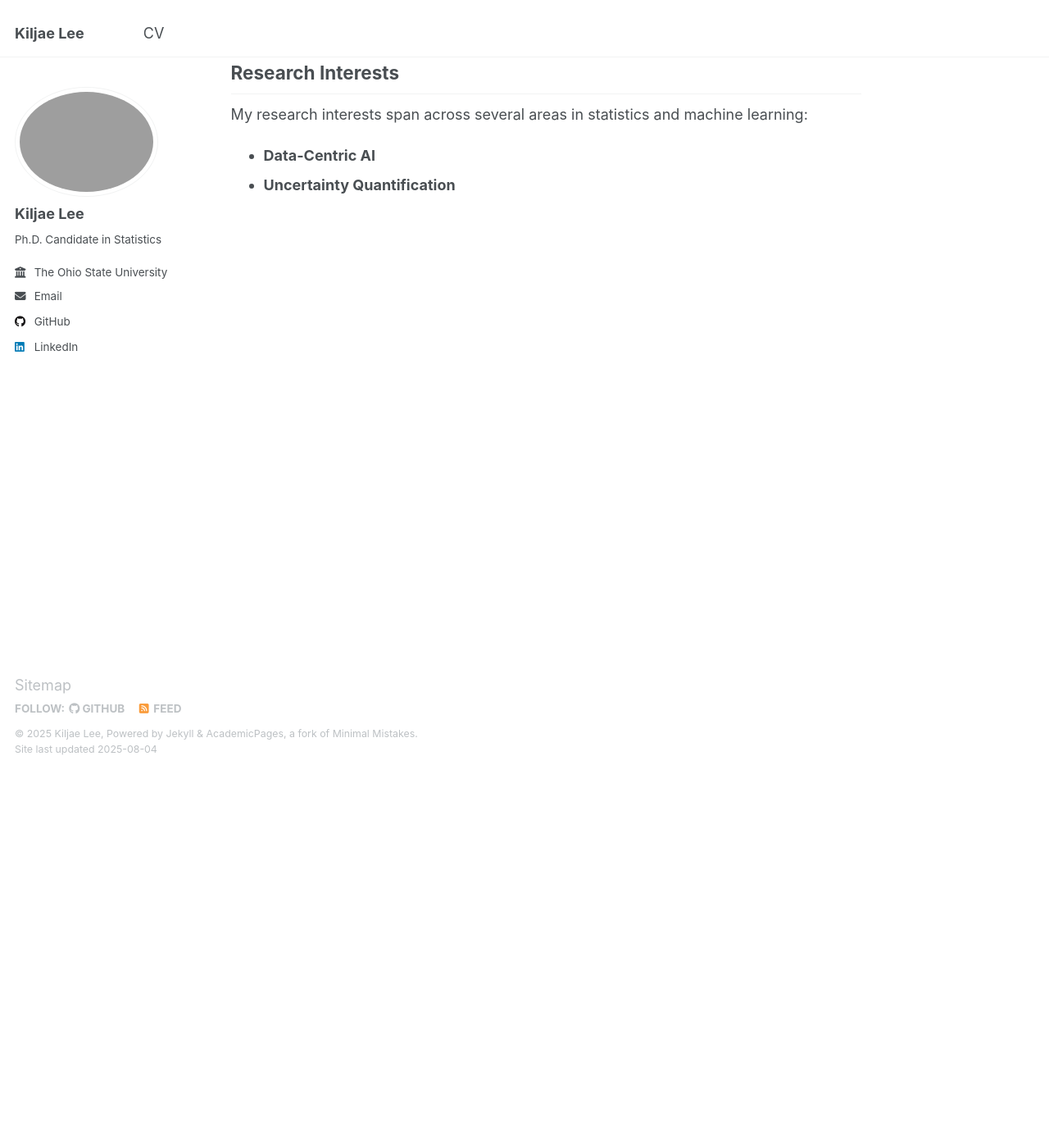
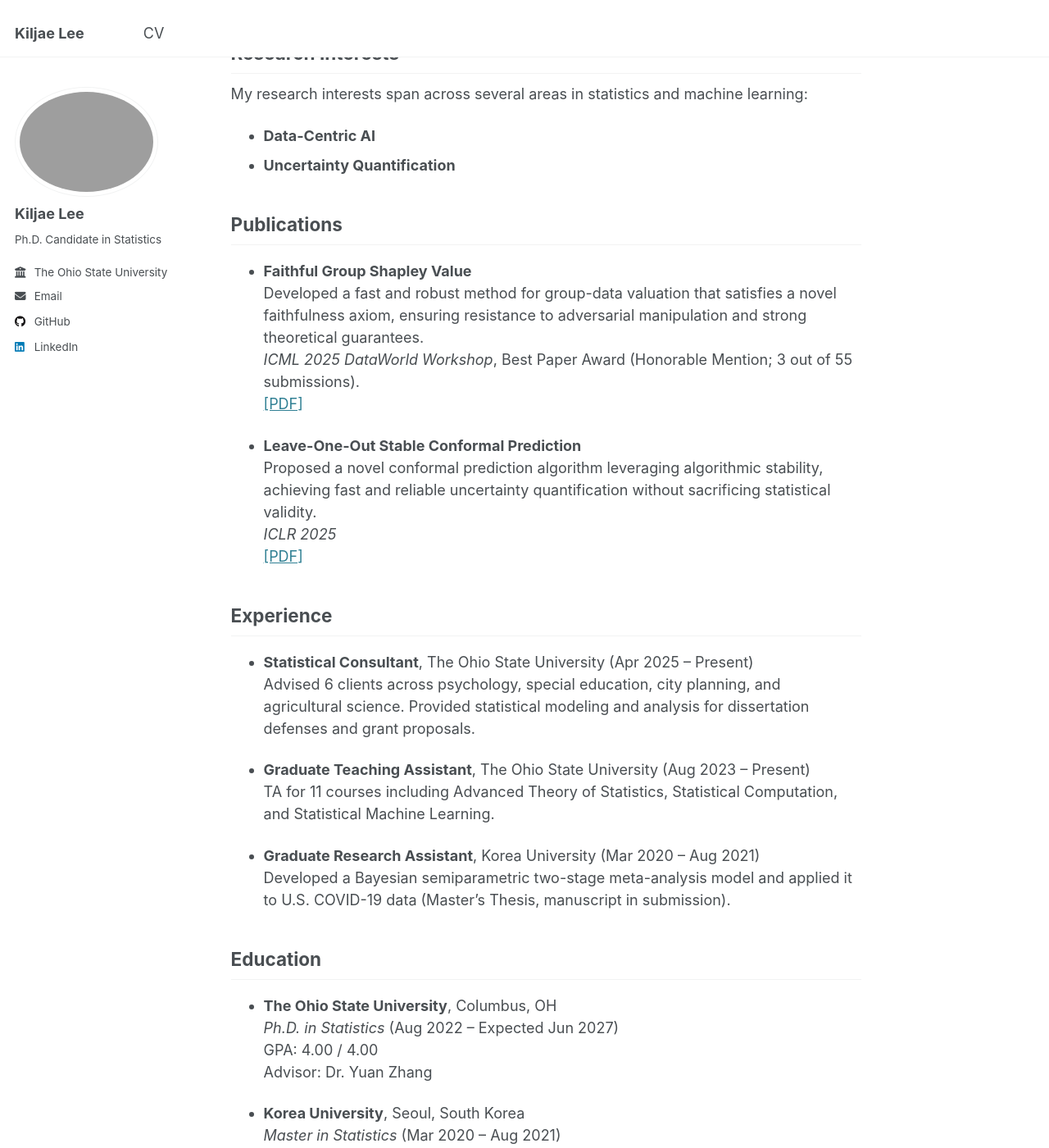
Before and after one commit to KiljaeL/KiljaeL.github.io, a Jekyll site: the page built from _pages/about.md, in a window 1280 px wide and 1400 px high, scrolled down 459 px. Shown: the whole window at 82% size. Built offline with Jekyll 4.4.1, drawn with Linux system fonts in a browser that asks for light colours; some of the changed text lies outside the part shown.

Commit message:
Update about page with additional content

```diff
--- a/_pages/about.md
+++ b/_pages/about.md
@@ -13,11 +13,58 @@ I am passionate about advancing data-centric AI through principled methods for d
 
 As a statistician, I am also deeply interested in methods that quantify uncertainty in black-box models, especially those that remain robust under model misspecification. My broader goal is to create algorithms that are not only statistically sound but also computationally feasible, so they can scale with modern AI systems [[2]](https://openreview.net/forum?id=Bt1vnCnAVS&noteId=uNqjmfay9Q).
 
----
-
 ## Research Interests
 
 My research interests span across several areas in statistics and machine learning:
 
 - **Data-Centric AI**
 - **Uncertainty Quantification**
+
+## Publications
+
+- **Faithful Group Shapley Value**
+  Developed a fast and robust method for group-data valuation that satisfies a novel faithfulness axiom, ensuring resistance to adversarial manipulation and strong theoretical guarantees.
+  *ICML 2025 DataWorld Workshop*, Best Paper Award (Honorable Mention; 3 out of 55 submissions).
+  [[PDF]](https://arxiv.org/abs/2505.19013)
+
+- **Leave-One-Out Stable Conformal Prediction**
+  Proposed a novel conformal prediction algorithm leveraging algorithmic stability, achieving fast and reliable uncertainty quantification without sacrificing statistical validity.
+  *ICLR 2025*
+  [[PDF]](https://openreview.net/forum?id=Bt1vnCnAVS)
+
+## Experience
+
+- **Statistical Consultant**, The Ohio State University (Apr 2025 – Present)
+  Advised 6 clients across psychology, special education, city planning, and agricultural science. Provided statistical modeling and analysis for dissertation defenses and grant proposals.
+
+- **Graduate Teaching Assistant**, The Ohio State University (Aug 2023 – Present)
+  TA for 11 courses including Advanced Theory of Statistics, Statistical Computation, and Statistical Machine Learning.
+
+- **Graduate Research Assistant**, Korea University (Mar 2020 – Aug 2021)
+  Developed a Bayesian semiparametric two-stage meta-analysis model and applied it to U.S. COVID-19 data (Master’s Thesis, manuscript in submission).
+
+## Education
+
+- **The Ohio State University**, Columbus, OH
+  *Ph.D. in Statistics* (Aug 2022 – Expected Jun 2027)
+  GPA: 4.00 / 4.00
+  Advisor: Dr. Yuan Zhang
+
+- **Korea University**, Seoul, South Korea
+  *Master in Statistics* (Mar 2020 – Aug 2021)
+  GPA: 4.44 / 4.50
+  Advisor: Dr. Taeryon Choi
+  Thesis: *Fully Bayesian Semiparametric Two-stage Meta-analysis*
+
+- **Korea University**, Seoul, South Korea
+  *Bachelor of Statistics* (Mar 2014 – Feb 2020)
+  GPA: 4.14 / 4.50
+
+## Honors & Awards
+
+- **University Fellowship**, The Ohio State University (2022–2023)
+- **Academic Excellence Scholarships**, Korea University (2015–2019)
+
+## Skills
+
+**Languages/Tools**: Python (Scikit-learn, PyTorch, Keras, TensorFlow), R, LaTeX, SQL, C++, MATLAB, SAS
```
